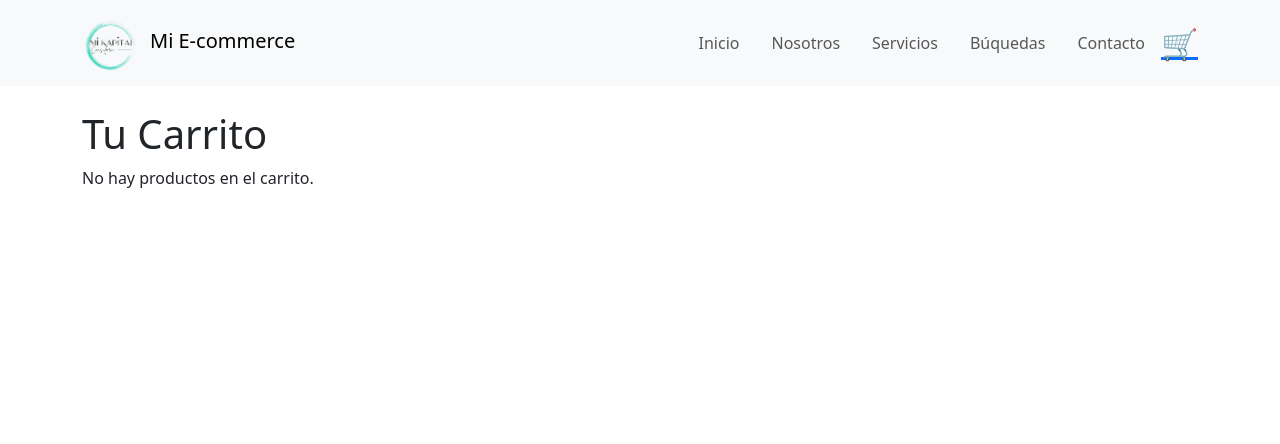
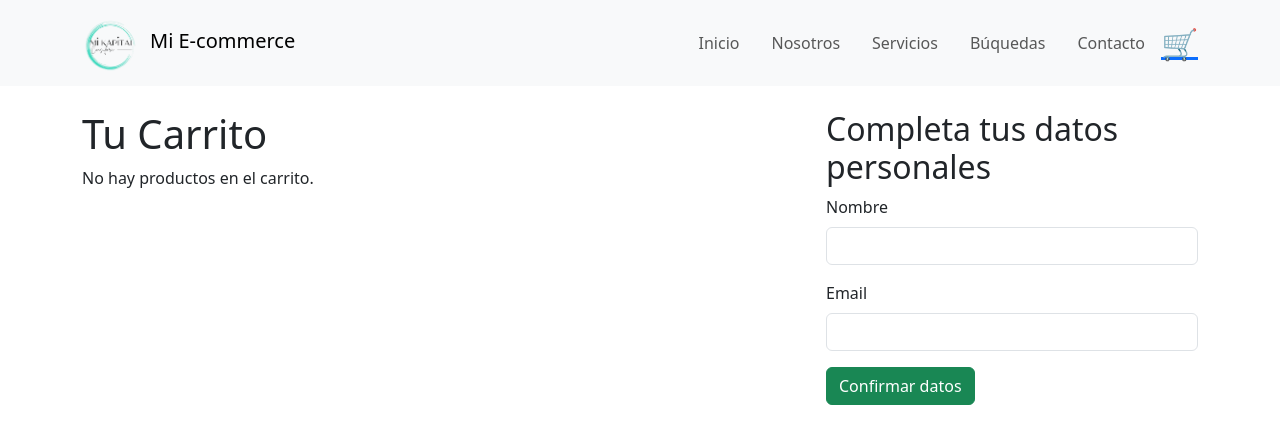
Before and after one commit to karengi4/MiLanding, a React (Vite) app: page /carrito in a window 1280 px wide. Shown: the top 444 px of the page. Built offline with nearby package versions, Linux system fonts and the light colour scheme.

Commit message:
Agregar detalles al finalizar la compra

```diff
--- a/src/components/Carrito/Carrito.jsx
+++ b/src/components/Carrito/Carrito.jsx
@@ -4,6 +4,18 @@ import { CartContext } from '../../context/CartContext';
 const Carrito = () => {
   const { cart, removeFromCart, clearCart, totalPrice } = useContext(CartContext);
   const [isCheckout, setIsCheckout] = useState(false);
+  const [customerData, setCustomerData] = useState({
+    nombre: '',
+    email: '',
+  });
+
+  const handleInputChange = (e) => {
+    const { name, value } = e.target;
+    setCustomerData({
+      ...customerData,
+      [name]: value,
+    });
+  };
 
   const handleCheckout = () => {
     setIsCheckout(true);
@@ -11,7 +23,8 @@ const Carrito = () => {
   };
 
   return (
-    <div className="container mt-4">
+    <div className="container mt-4 d-flex">
+      <div className="col-8">
         <h1>Tu Carrito</h1>
         {cart.length === 0 ? (
           <p>No hay productos en el carrito.</p>
@@ -34,6 +47,40 @@ const Carrito = () => {
           </div>
         )}
       </div>
+
+      <div className="col-4">
+        <h2>Completa tus datos personales</h2>
+        <form onSubmit={(e) => e.preventDefault()}>
+          <div className="mb-3">
+            <label htmlFor="nombre" className="form-label">Nombre</label>
+            <input
+              type="text"
+              className="form-control"
+              id="nombre"
+              name="nombre"
+              value={customerData.nombre}
+              onChange={handleInputChange}
+              required
+            />
+          </div>
+          <div className="mb-3">
+            <label htmlFor="email" className="form-label">Email</label>
+            <input
+              type="email"
+              className="form-control"
+              id="email"
+              name="email"
+              value={customerData.email}
+              onChange={handleInputChange}
+              required
+            />
+          </div>
+          <button type="submit" className="btn btn-success" onClick={handleCheckout}>
+            Confirmar datos
+          </button>
+        </form>
+      </div>
+    </div>
   );
 };
 
```
Lines whose indentation alone changed are shown as unchanged.
